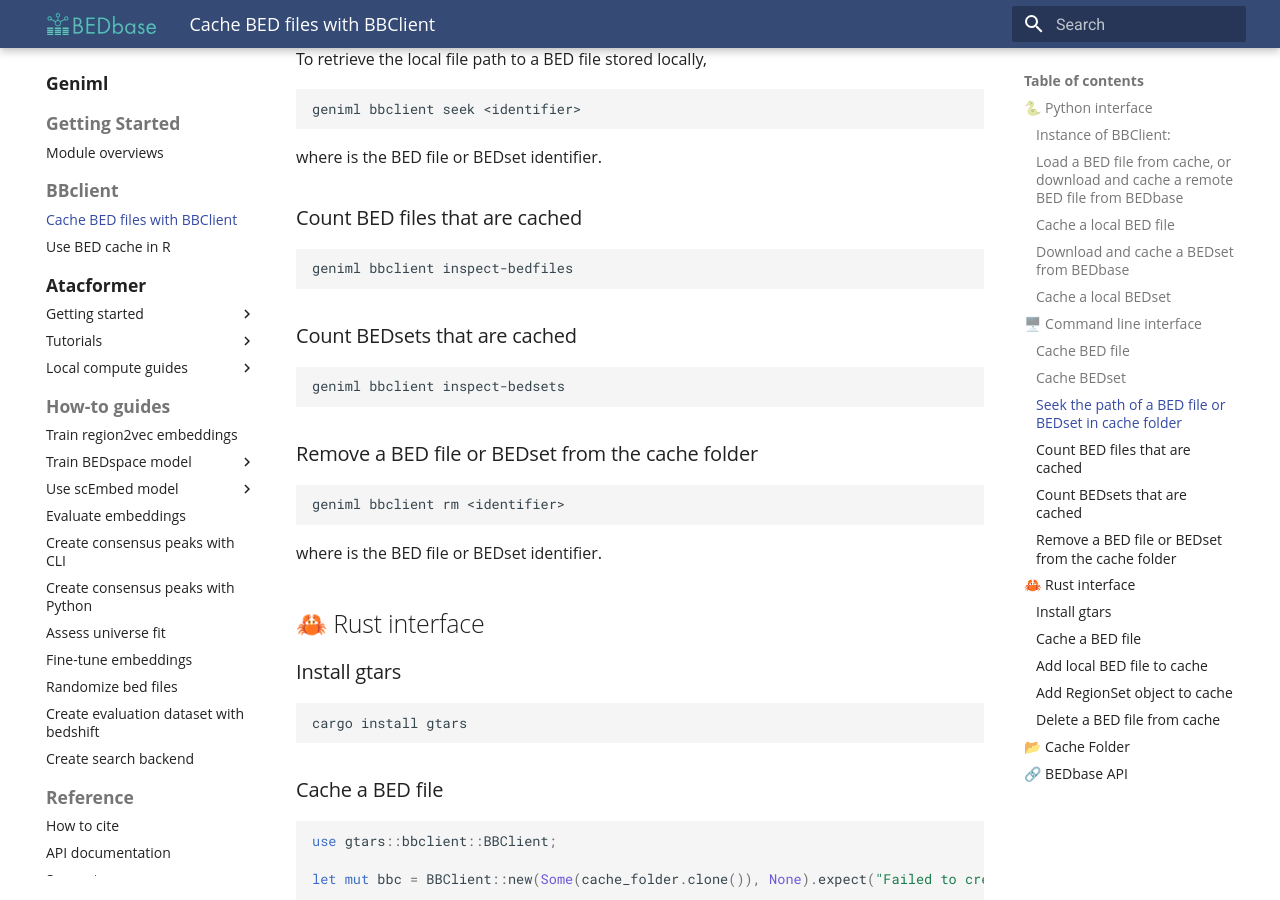
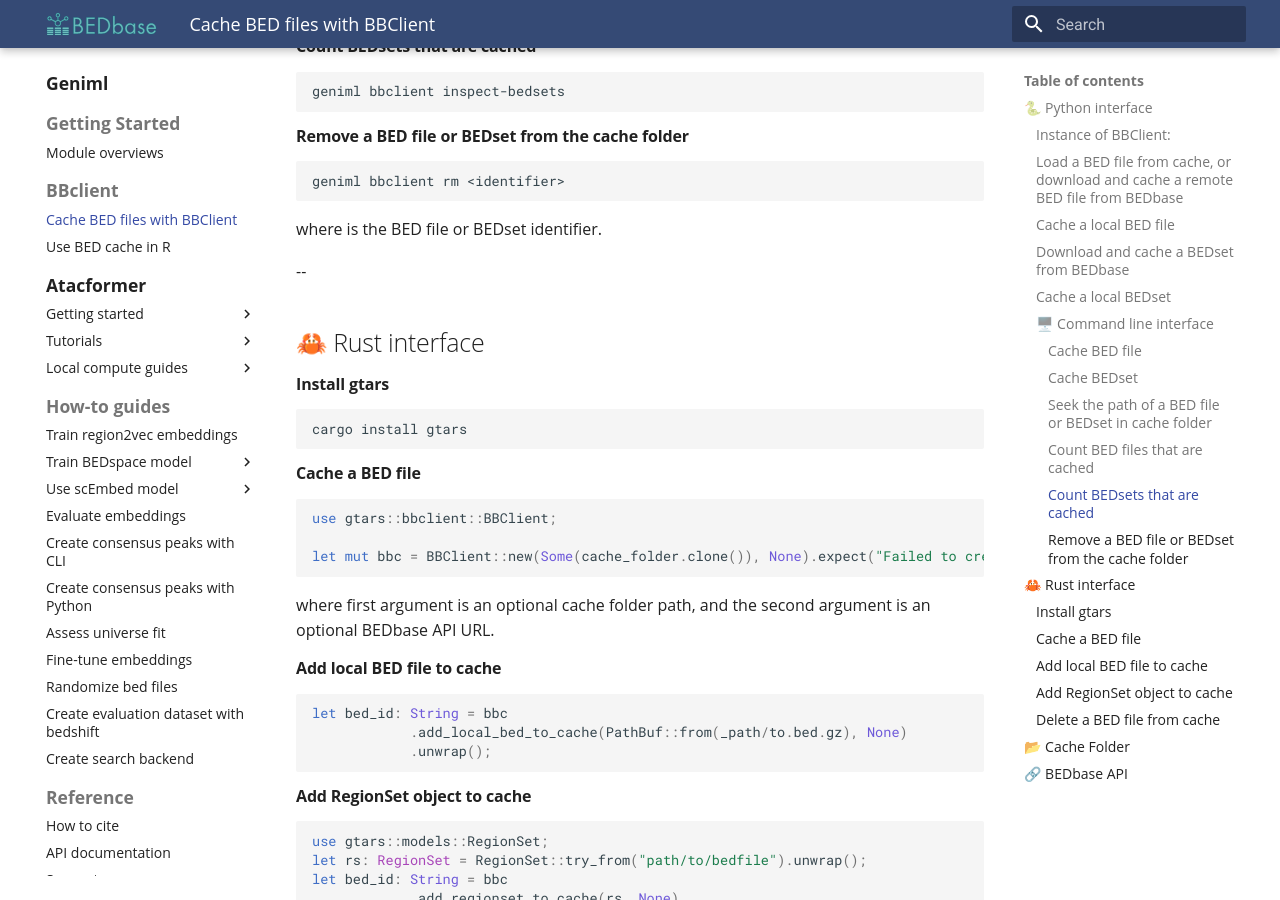
Before and after one commit to databio/bedbase, an MkDocs documentation site: the page built from docs/geniml/bbclient/bbclient.md, in a window 1280 px wide and 900 px high, scrolled down 2367 px. Built offline with MkDocs 1.6.1 and Material for MkDocs 9.7.7, drawn with Linux system fonts in a browser that asks for light colours.

````diff
--- a/docs/geniml/bbclient/bbclient.md
+++ b/docs/geniml/bbclient/bbclient.md
@@ -11,7 +11,7 @@ This document provides tutorials for using `bbclient` via either:
 
 ## 🐍 Python interface
 
-### Instance of BBClient:
+#### Instance of BBClient:
 First, we need to create an instance of the `BBClient` class. Optionally, you can specify a custom cache folder to store downloaded BED files. If not specified, it defaults to `./.bb_cache`.
 ```python
 from geniml.bbclient import BBClient
@@ -19,14 +19,14 @@ from geniml.bbclient import BBClient
 bbclient = BBClient(cache_folder="cache")
 ```
 
-### Load a BED file from cache, or download and cache a remote BED file from BEDbase
+#### Load a BED file from cache, or download and cache a remote BED file from BEDbase
 THis function will try to find the BED file in the cache first. If not found, it will download it from BEDbase, process it, cache it, and return a `RegionSet` object.
 ```python
 bedfile_id = "...."  # find interesting bedfile on bedbase e.g. "3f0aaadf6e8854282f21ea19ab5c061a"
 bedfile = bbclient.load_bed(bedfile_id)  # download, cache and return a RegionSet object
 ```
 
-### Cache a local BED file
+#### Cache a local BED file
 You can just provide a URL, Path or RegionSet object and it will add to cache for you:
 ```python
 from gtars.models import RegionSet
@@ -40,7 +40,7 @@ bedfile = RegionSet("path/to/bedfile")
 bedfile_id = bbclient.add_bed_to_cache(bedfile)
 ```
 
-### Download and cache a **BEDset** from BEDbase
+#### Download and cache a **BEDset** from BEDbase
 
 ```python
 bedset_identifier = "xyz" # find some interesting bedset on bedbase.org
@@ -48,7 +48,7 @@ bedset = bbclient.load_bedset(bedset_identifier)  # download, cache and return a
 grl = bedset.to_granges_list()  # return a GenomicRangesList object
 ```
 
-### Cache a local BEDset
+#### Cache a local BEDset
 
 ```python
 from geniml.io import BedSet
@@ -61,9 +61,9 @@ bedset_id = bbclient.add_bedset_to_cache(bedset)
 ```
 
 ---
-## 🖥️ Command line interface
+### 🖥️ Command line interface
 
-### Cache BED file
+#### Cache BED file
 
 ```bash
 geniml bbclient cache-bed <BED_file_or_identifier_or_url>
@@ -74,7 +74,7 @@ The `<BED_file_or_identifier_or_url>` variable can be one of 3 things:
 2. a BED record identifier from BEDbase; or,
 3. a URL to a BED file hosted anywhere.
 
-### Cache BEDset
+#### Cache BEDset
 
 ```bash
 geniml bbclient cache-bedset <BED_files_folder_or_identifier>
@@ -85,7 +85,7 @@ The `<BED_files_folder_or_identifier>` variable may be:
 2. a BEDbase BEDset identifier
 
 
-### Seek the path of a BED file or BEDset in cache folder
+#### Seek the path of a BED file or BEDset in cache folder
 To retrieve the local file path to a BED file stored locally,
 
 ```bash
@@ -94,35 +94,36 @@ geniml bbclient seek <identifier>
 where <identifier> is the BED file or BEDset identifier.
 
 
-### Count BED files that are cached
+#### Count BED files that are cached
 
 ```bash
 geniml bbclient inspect-bedfiles
 ```
 
-### Count BEDsets that are cached
+#### Count BEDsets that are cached
 
 ```bash
 geniml bbclient inspect-bedsets
 ```
 
-### Remove a BED file or BEDset from the cache folder
+#### Remove a BED file or BEDset from the cache folder
 
 ```bash
 geniml bbclient rm <identifier>
 ```
 where <identifier> is the BED file or BEDset identifier.
 
+--
 
 ## 🦀 Rust interface
 
-###  Install gtars
+####  Install gtars
 
 ```bash
 cargo install gtars
 ```
 
-### Cache a BED file
+#### Cache a BED file
 
 ```rust
 use gtars::bbclient::BBClient;
@@ -132,7 +133,7 @@ let mut bbc = BBClient::new(Some(cache_folder.clone()), None).expect("Failed to
 
 where first argument is an optional cache folder path, and the second argument is an optional BEDbase API URL.
 
-### Add local BED file to cache
+#### Add local BED file to cache
 
 ```rust
 let bed_id: String = bbc
@@ -140,7 +141,7 @@ let bed_id: String = bbc
             .unwrap();
 ```
 
-### Add RegionSet object to cache
+#### Add RegionSet object to cache
 
 ```rust
 use gtars::models::RegionSet;
@@ -150,7 +151,7 @@ let bed_id: String = bbc
             .unwrap();
 ```
 
-### Delete a BED file from cache
+#### Delete a BED file from cache
 
 ```rust
 let result: Result<()> = bbc.remove("bed_id")
````
